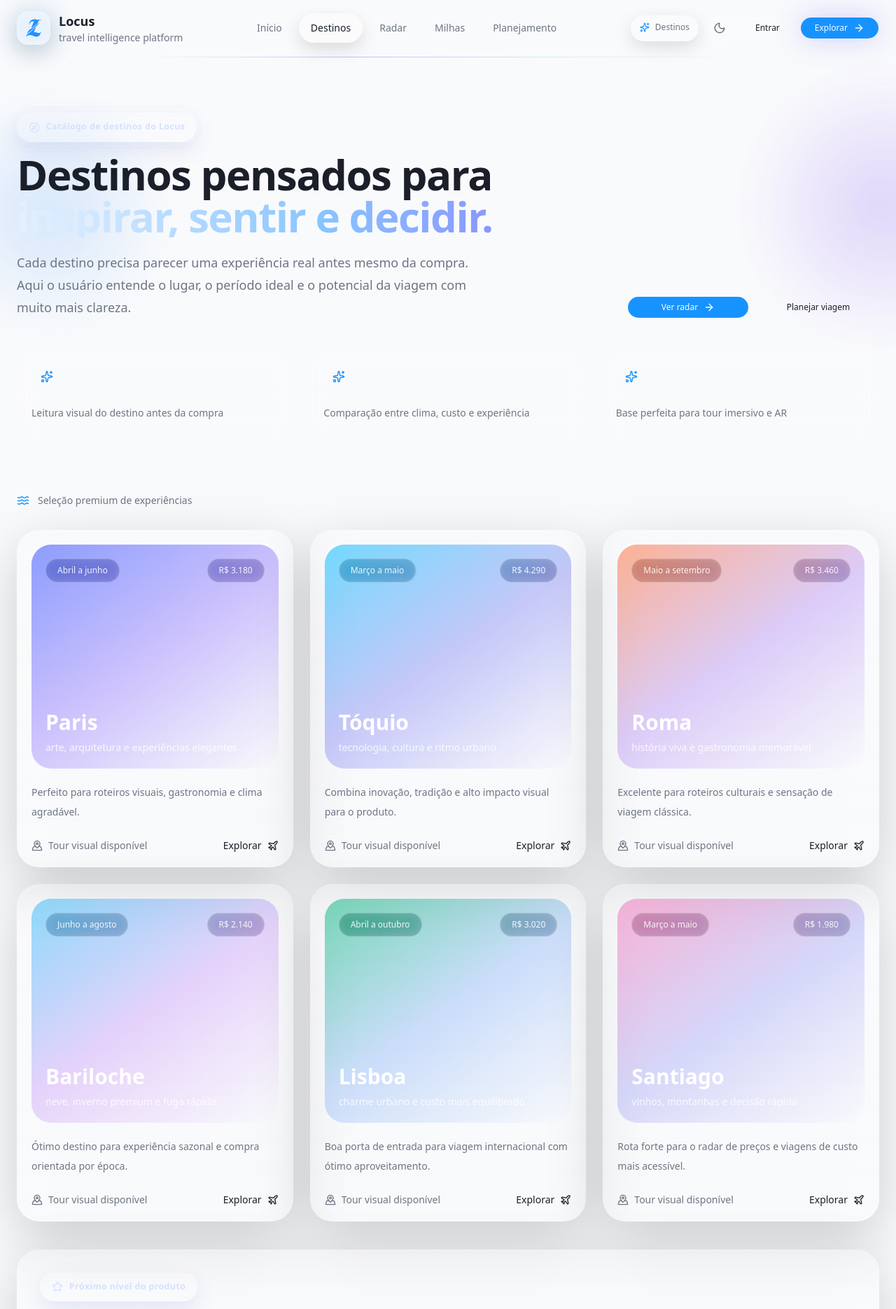
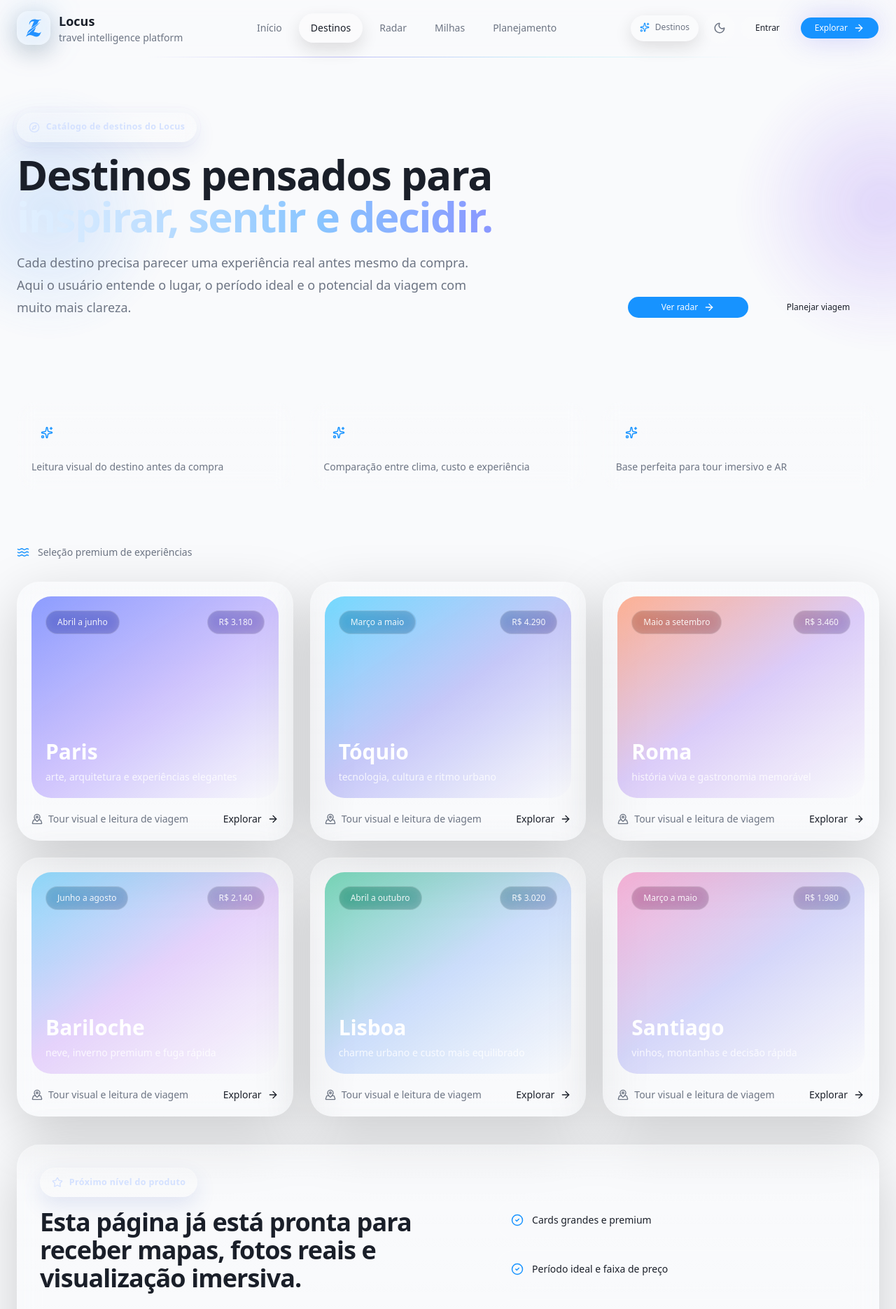
Before and after one commit to GiovanneVieira/Locus-Front, a React (Vite) app: page /destinos in a window 1280 px wide. Shown: the top 1870 px of the page at 70% size. Built offline with nearby package versions, Linux system fonts and the light colour scheme.

Commit message:
[SCRUM 93] Inicio de Refatoracao em Destinations

```diff
--- a/src/components/DestinationCard.tsx
+++ b/src/components/DestinationCard.tsx
@@ -4,6 +4,7 @@ import type { Destiny } from "../lib/types"
 
 interface DestinationCardProps extends Destiny {
   gradiente: string
+  highlight: string
 }
 
 export const DestinationCard = ({
--- a/src/pages/Destinations.tsx
+++ b/src/pages/Destinations.tsx
@@ -1,72 +1,79 @@
 import { Link } from "react-router"
-import {
-  ArrowRight,
-  Compass,
-  MapPinned,
-  Plane,
-  Sparkles,
-  Star,
-  Waves,
-} from "lucide-react"
+import { ArrowRight, Compass, Sparkles, Star, Waves } from "lucide-react"
 
 import Header from "@/components/Header/Header"
 import { Button } from "@/components/ui/button"
+import { Hero } from "@/components/Hero"
+import { SectionBadge } from "@/components/SectionBadge"
+import { StatCard } from "@/components/StatCard"
+import { DestinationCard } from "@/components/DestinationCard"
+import { FeatureCheck } from "@/components/FeatureCheck"
+import { Footer } from "@/components/Footer"
 
-const destinos = [
+// Interfaces retomadas para garantir a tipagem do catálogo
+// Interfaces retomadas para garantir a tipagem do catálogo
+import type { Destiny } from "../lib/types"
+
+interface DestinationData extends Destiny {
+  destaque: string
+  gradiente: string
+}
+
+const destinos: DestinationData[] = [
   {
-    nome: "Paris",
+    cidade: "Paris",
     subtitulo: "arte, arquitetura e experiências elegantes",
     periodo: "Abril a junho",
-    faixa: "R$ 3.180",
+    preco: "R$ 3.180",
     destaque: "Perfeito para roteiros visuais, gastronomia e clima agradável.",
     gradiente:
       "bg-[linear-gradient(145deg,rgba(98,120,255,.72),rgba(113,76,255,.32),rgba(255,255,255,.02))]",
   },
   {
-    nome: "Tóquio",
+    cidade: "Tóquio",
     subtitulo: "tecnologia, cultura e ritmo urbano",
     periodo: "Março a maio",
-    faixa: "R$ 4.290",
+    preco: "R$ 4.290",
     destaque:
       "Combina inovação, tradição e alto impacto visual para o produto.",
     gradiente:
       "bg-[linear-gradient(145deg,rgba(34,197,255,.62),rgba(99,102,241,.34),rgba(255,255,255,.02))]",
   },
   {
-    nome: "Roma",
+    cidade: "Roma",
     subtitulo: "história viva e gastronomia memorável",
     periodo: "Maio a setembro",
-    faixa: "R$ 3.460",
+    preco: "R$ 3.460",
     destaque:
       "Excelente para roteiros culturais e sensação de viagem clássica.",
     gradiente:
       "bg-[linear-gradient(145deg,rgba(255,132,84,.62),rgba(124,58,237,.24),rgba(255,255,255,.02))]",
   },
   {
-    nome: "Bariloche",
+    cidade: "Bariloche",
     subtitulo: "neve, inverno premium e fuga rápida",
     periodo: "Junho a agosto",
-    faixa: "R$ 2.140",
+    preco: "R$ 2.140",
     destaque:
       "Ótimo destino para experiência sazonal e compra orientada por época.",
     gradiente:
       "bg-[linear-gradient(145deg,rgba(56,189,248,.55),rgba(168,85,247,.24),rgba(255,255,255,.02))]",
   },
   {
-    nome: "Lisboa",
+    cidade: "Lisboa",
     subtitulo: "charme urbano e custo mais equilibrado",
     periodo: "Abril a outubro",
-    faixa: "R$ 3.020",
+    preco: "R$ 3.020",
     destaque:
       "Boa porta de entrada para viagem internacional com ótimo aproveitamento.",
     gradiente:
       "bg-[linear-gradient(145deg,rgba(16,185,129,.55),rgba(59,130,246,.24),rgba(255,255,255,.02))]",
   },
   {
-    nome: "Santiago",
+    cidade: "Santiago",
     subtitulo: "vinhos, montanhas e decisão rápida",
     periodo: "Março a maio",
-    faixa: "R$ 1.980",
+    preco: "R$ 1.980",
     destaque:
       "Rota forte para o radar de preços e viagens de custo mais acessível.",
     gradiente:
@@ -80,49 +87,40 @@ const diferenciais = [
   "Base perfeita para tour imersivo e AR",
 ]
 
-function Destinations() {
+const checklistProximoNivel = [
+  "Cards grandes e premium",
+  "Período ideal e faixa de preço",
+  "Consistência total com a Home",
+]
+
+export default function Destinations() {
   return (
     <div className="min-h-screen bg-background text-foreground">
       <Header />
 
       <main className="overflow-hidden">
-        <section className="relative">
-          <div className="pointer-events-none absolute inset-0">
-            <div className="hero-orb top-[60px] left-[-120px]" />
-            <div className="hero-orb-secondary top-[20px] right-[-180px]" />
-            <div className="grid-pattern absolute inset-0 opacity-35" />
-          </div>
-
-          <div className="relative mx-auto max-w-7xl px-6 pt-16 pb-16 md:pt-20 md:pb-20">
-            <div className="mb-10 flex flex-col gap-5 lg:flex-row lg:items-end lg:justify-between">
-              <div>
-                <div className="section-badge premium-ring mb-4">
-                  <Compass size={16} />
+        {/* HERO SECTION - REUTILIZANDO COMPONENTE HERO */}
+        <Hero
+          badge={
+            <SectionBadge icon={Compass} premium>
               Catálogo de destinos do Locus
-                </div>
-
-                <h1 className="max-w-4xl text-4xl font-semibold tracking-tight md:text-5xl xl:text-6xl">
-                  Destinos pensados para
-                  <span className="gradient-text block">
-                    inspirar, sentir e decidir.
-                  </span>
-                </h1>
-
-                <p className="mt-5 max-w-2xl text-base leading-8 text-muted-foreground md:text-lg">
-                  Cada destino precisa parecer uma experiência real antes mesmo
-                  da compra. Aqui o usuário entende o lugar, o período ideal e o
-                  potencial da viagem com muito mais clareza.
-                </p>
-              </div>
-
-              <div className="grid gap-3 sm:grid-cols-2 lg:w-[360px]">
+            </SectionBadge>
+          }
+          title={
+            <>
+              Destinos pensados para <br />
+              <span className="gradient-text">inspirar, sentir e decidir.</span>
+            </>
+          }
+          description="Cada destino precisa parecer uma experiência real antes mesmo da compra. Aqui o usuário entende o lugar, o período ideal e o potencial da viagem com muito mais clareza."
+          actions={
+            <>
               <Button asChild className="rounded-full px-6">
                 <Link to="/radar" className="inline-flex items-center gap-2">
                   Ver radar
                   <ArrowRight size={16} />
                 </Link>
               </Button>
-
               <Button
                 asChild
                 variant="outline"
@@ -130,24 +128,20 @@ function Destinations() {
               >
                 <Link to="/planejamento">Planejar viagem</Link>
               </Button>
-              </div>
-            </div>
+            </>
+          }
+        />
 
+        {/* INDICADORES DE DIFERENCIAIS */}
+        <section className="mx-auto max-w-7xl px-6 pb-20">
           <div className="grid gap-5 md:grid-cols-3">
             {diferenciais.map((item) => (
-                <div key={item} className="stat-card">
-                  <div className="mb-2 inline-flex size-11 items-center justify-center rounded-2xl border border-white/10 bg-white/5">
-                    <Sparkles size={18} className="text-primary" />
-                  </div>
-                  <p className="text-sm leading-7 text-muted-foreground">
-                    {item}
-                  </p>
-                </div>
+              <StatCard key={item} icone={Sparkles} descricao={item} />
             ))}
-            </div>
           </div>
         </section>
 
+        {/* VITRINE DE DESTINOS */}
         <section className="mx-auto max-w-7xl px-6 pb-24">
           <div className="mb-8 flex items-center gap-3">
             <Waves size={18} className="text-primary" />
@@ -157,64 +151,21 @@ function Destinations() {
           </div>
 
           <div className="grid gap-6 md:grid-cols-2 xl:grid-cols-3">
-            {destinos.map((item) => (
-              <article
-                key={item.nome}
-                className="glass-card locus-hover-lift group overflow-hidden p-5"
-              >
-                <div className={`h-80 rounded-[28px] p-5 ${item.gradiente}`}>
-                  <div className="flex h-full flex-col justify-between">
-                    <div className="flex items-center justify-between gap-3">
-                      <span className="rounded-full border border-white/20 bg-black/15 px-4 py-2 text-xs font-medium text-white/90 backdrop-blur">
-                        {item.periodo}
-                      </span>
-                      <span className="rounded-full border border-white/20 bg-black/15 px-4 py-2 text-xs font-medium text-white/90 backdrop-blur">
-                        {item.faixa}
-                      </span>
-                    </div>
-
-                    <div>
-                      <h2 className="text-3xl font-semibold text-white">
-                        {item.nome}
-                      </h2>
-                      <p className="mt-2 text-sm text-white/80">
-                        {item.subtitulo}
-                      </p>
-                    </div>
-                  </div>
-                </div>
-
-                <div className="mt-5">
-                  <p className="text-sm leading-7 text-muted-foreground">
-                    {item.destaque}
-                  </p>
-                </div>
-
-                <div className="mt-6 flex items-center justify-between">
-                  <span className="inline-flex items-center gap-2 text-sm text-muted-foreground">
-                    <MapPinned size={16} />
-                    Tour visual disponível
-                  </span>
-
-                  <Link
-                    to="/planejamento"
-                    className="inline-flex items-center gap-2 text-sm font-medium text-foreground transition-transform group-hover:translate-x-1"
-                  >
-                    Explorar
-                    <Plane size={16} />
-                  </Link>
-                </div>
-              </article>
+            {destinos.map((dest) => (
+              <DestinationCard
+                key={dest.cidade}
+                {...dest}
+                highlight={dest.destaque}
+              />
             ))}
           </div>
 
           <div className="glass-card mt-10 p-8">
             <div className="grid gap-6 lg:grid-cols-[1.1fr_0.9fr] lg:items-center">
               <div>
-                <div className="section-badge mb-4">
-                  <Star size={16} />
+                <SectionBadge icon={Star} className="mb-4">
                   Próximo nível do produto
-                </div>
+                </SectionBadge>
                 <h3 className="text-3xl font-semibold tracking-tight md:text-4xl">
                   Esta página já está pronta para receber mapas, fotos reais e
                   visualização imersiva.
@@ -228,28 +179,16 @@ function Destinations() {
               </div>
 
               <div className="grid gap-4">
-                {[
-                  "Cards grandes e premium",
-                  "Período ideal e faixa de preço",
-                  "Consistência total com a Home",
-                ].map((item) => (
-                  <div
-                    key={item}
-                    className="rounded-[24px] border border-white/10 bg-white/5 px-5 py-4"
-                  >
-                    <div className="flex items-center gap-3">
-                      <Star size={16} className="text-primary" />
-                      <span className="text-sm font-medium">{item}</span>
-                    </div>
-                  </div>
+                {checklistProximoNivel.map((item) => (
+                  <FeatureCheck key={item} text={item} />
                 ))}
               </div>
             </div>
           </div>
         </section>
       </main>
+
+      <Footer />
     </div>
   )
 }
-
-export default Destinations
```
Lines whose indentation alone changed are shown as unchanged.
